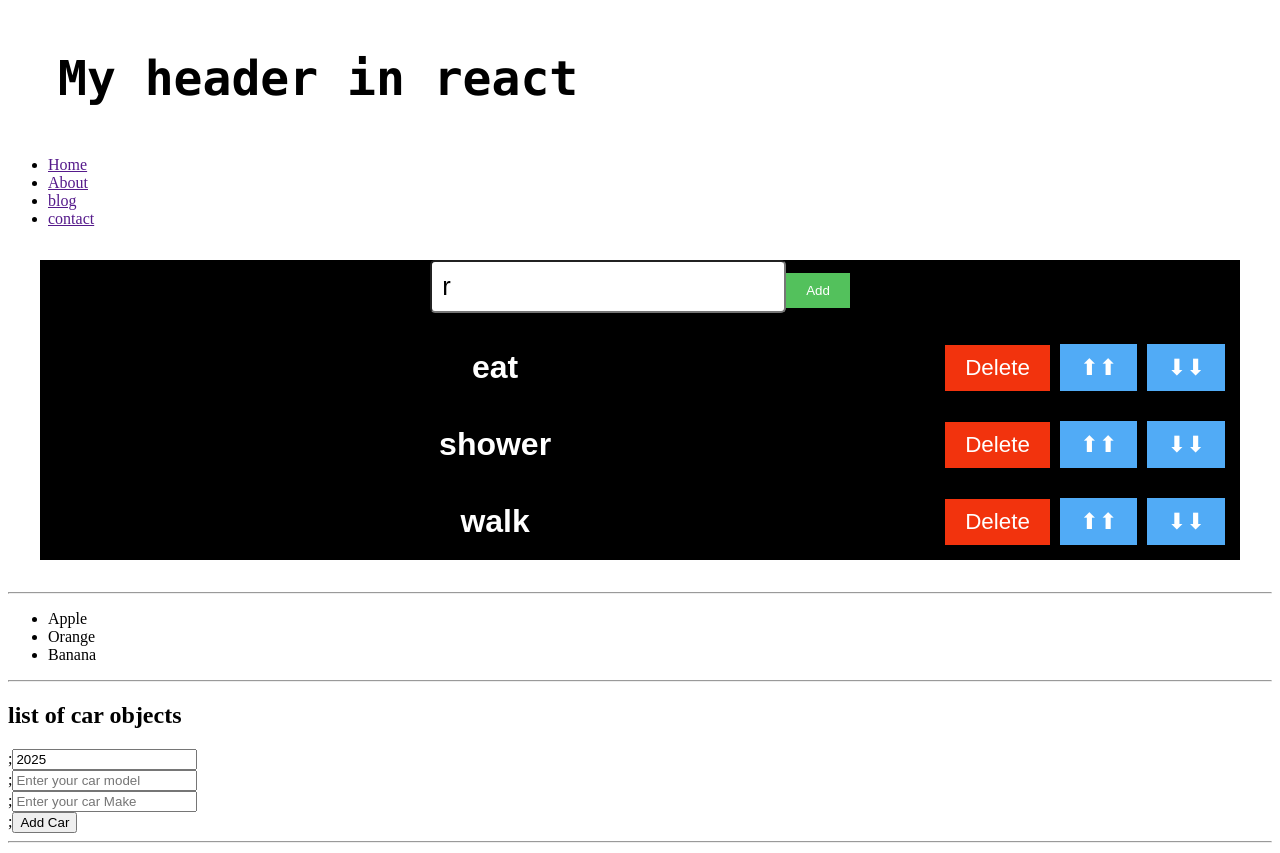
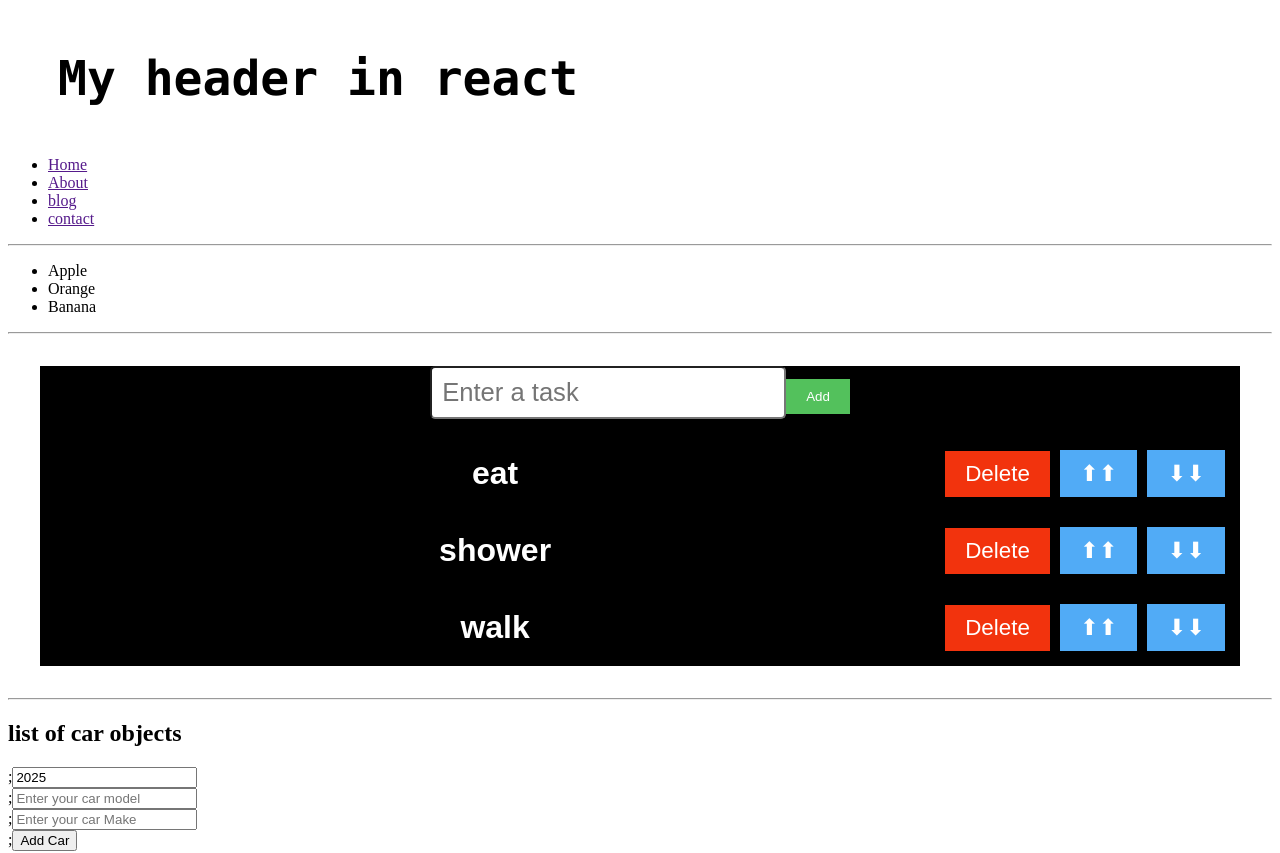
Before and after one commit to profbkmurage/reactLearning, a React (Vite) app: page / in a window 1280 px wide. Shown: the top 853 px of the page. Built offline with nearby package versions, Linux system fonts and the light colour scheme.

Commit message:
to-do list add

```diff
--- a/src/App.jsx
+++ b/src/App.jsx
@@ -41,9 +41,10 @@ function App() {
     <>
       <Header></Header> {/* //can also be written as <Header/> */}
 
-      <ToDoList />
       <hr />
       <Food />
+      <hr />
+      <ToDoList />
       <hr />
       <CarUpdater/>
       <hr />
--- a/src/ToDoList.jsx
+++ b/src/ToDoList.jsx
@@ -2,7 +2,7 @@ import { useState } from "react";
 
 function ToDoList() {
     const [tasks, setTasks] = useState(['eat', 'shower', 'walk']);
-    const [newTask, setNewTask] = useState('r');
+    const [newTask, setNewTask] = useState('');
 
 
 
```
